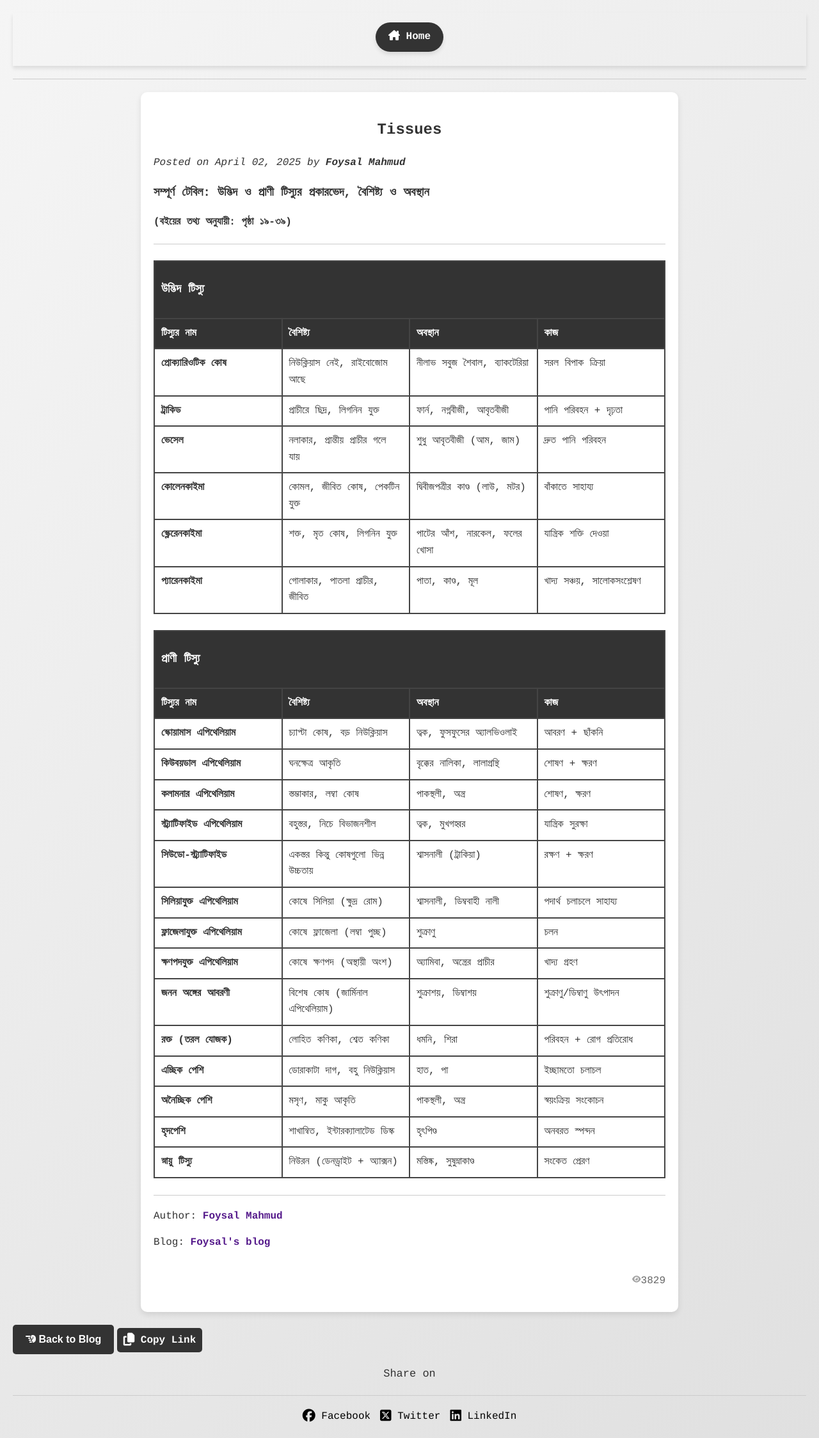
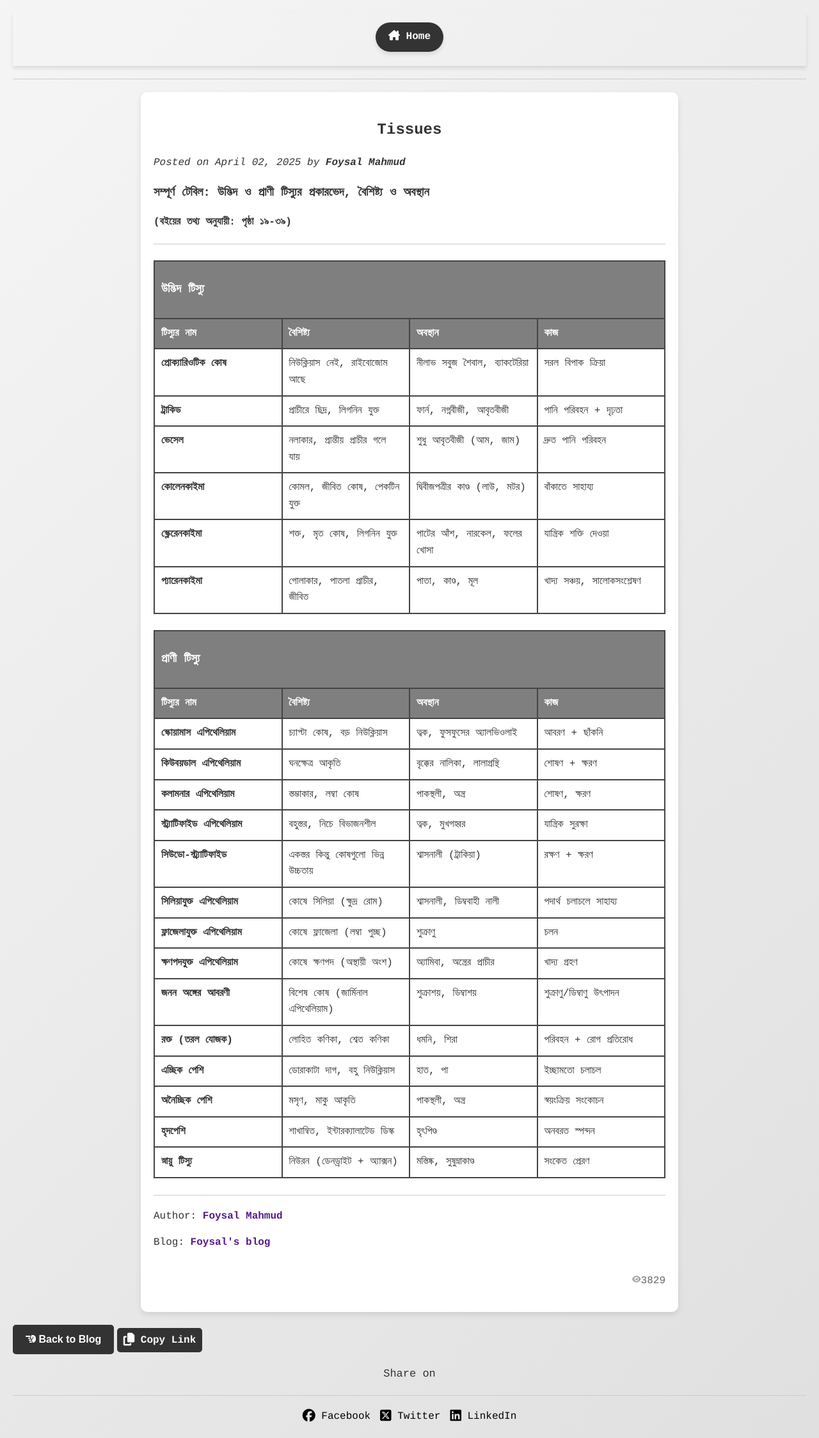
Before and after one commit to foysal1627/foysal1627.github.io, a Jekyll site: the page built from _posts/2025-04-02-Tissues.md, in a window 1280 px wide. Shown: the whole page at 64% size. Built offline with Jekyll 4.4.1, drawn with Linux system fonts in a browser that asks for light colours.

Commit message:
Update style.css

```diff
--- a/assets/css/style.css
+++ b/assets/css/style.css
@@ -134,6 +134,7 @@
 .tissue-table {
   width: 100%;
   border-collapse: collapse;
+  border-radius: 10px;
   margin: 1.6rem 0;
   table-layout: fixed;
   word-wrap: break-word;
@@ -150,7 +151,7 @@
 }
 
 .tissue-table th {
-  background-color: rgba(0, 0, 0, 0.8);
+  background-color: rgba(0, 0, 0, 0.5);
   color: white;
 }
 
```
